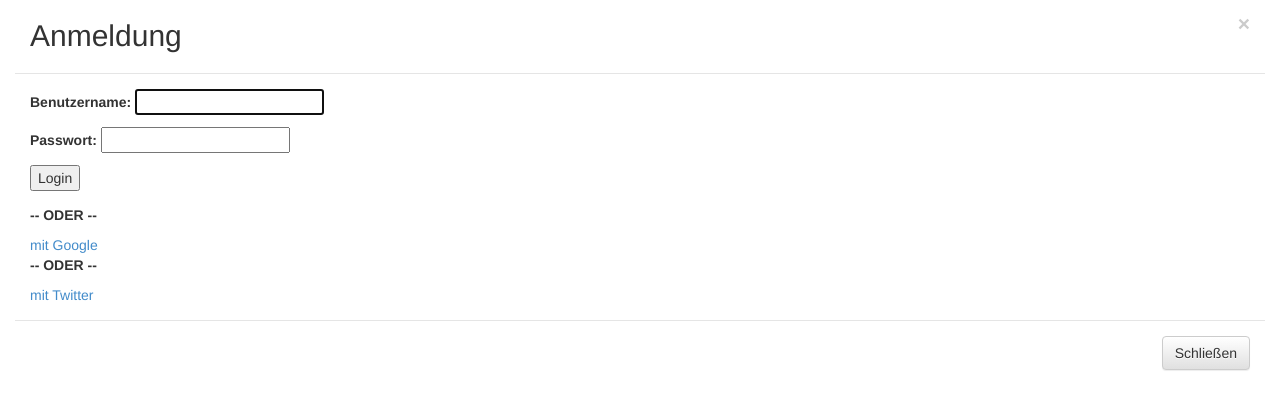
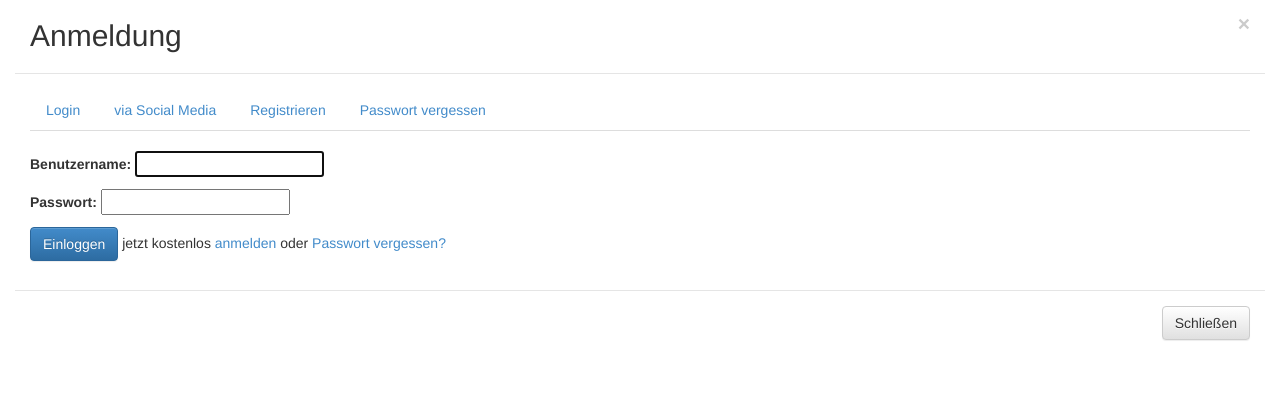
Before and after one commit to milkbread/KeinAbenteuer, a Django app: page /login/ in a window 1280 px wide. Shown: the top 410 px of the page. Run offline with Django 3.2, Linux system fonts and the light colour scheme; some libraries are stand-ins or nearby versions.

Commit message:
Modal login with tabs ... basically

```diff
--- a/core/templates/core/master.html
+++ b/core/templates/core/master.html
@@ -63,11 +63,13 @@
                         </button>
                     </form>
                     <ul class="nav navbar-nav navbar-right">
+                        {% if not user.is_authenticated %}
                         <li>
                             <a data-toggle="modal" href="/login" data-target="#myModal">
                                 Login
                             </a>
                         </li>
+                        {% endif %}
                         {% if user.is_authenticated %}
                         <li class="dropdown">
                              <a href="#" class="dropdown-toggle" data-toggle="dropdown">{{ user.username }}<strong class="caret"></strong></a>
--- a/core/templates/registration/login.html
+++ b/core/templates/registration/login.html
@@ -8,27 +8,69 @@
 <div class="modal-header">
   <button type="button" class="close" data-dismiss="modal" aria-label="Close"><span aria-hidden="true">&times;</span></button>
   <h2 class="modal-title" id="myModalLabel">Anmeldung</h2>
+
 </div>
 <div class="modal-body">
-    <div class="row">
-        <div class="col-md-12">
-            <form method="post">
+    <div class="row-fluid">
+        <div class="span10 offset1">
+            <ul class="nav nav-tabs">
+                <li><a href="#login" data-toggle="tab">Login</a></li>
+                <li><a href="#sociallogin" data-toggle="tab">via Social Media</a></li>
+                <li><a href="#signup" data-toggle="tab">Registrieren</a></li>
+                <li><a href="#forgotpassword" data-toggle="tab">Passwort vergessen</a></li>
+            </ul>
+            </br>
+            <div class="tab-content">
+                <div class="tab-pane active" id="login">
+                    <form method="post" action="/login/">
                         {% csrf_token %}
-                {{ form.as_p }}
-                <button type="submit">Login</button>
+                        <p>
+                            <label for="id_username">Benutzername:</label>
+                            <input autofocus="" id="id_username" maxlength="254" name="username" type="text" required="">
+                        </p>
+                        <p>
+                            <label for="id_password">Passwort:</label>
+                            <input id="id_password" name="password" type="password" required="">
+                        </p>
+                        <button type="submit" class="btn btn-primary">Einloggen</button>
+                        jetzt kostenlos <a href="#signup" data-toggle="tab">anmelden</a>
+                        oder <a href="#forgotpassword" data-toggle="tab">Passwort vergessen?</a>
                     </form>
                 </div>
+                <div class="tab-pane fade" id="signup">
+                    <form method="post" action="/signup/">
+                        {% csrf_token %}
+                        <p>
+                            <label for="id_username">Benutzername:</label>
+                            <input autofocus="" id="id_username" maxlength="150" name="username" type="text" required="">
+                            <span class="helptext">Erforderlich. 150 Zeichen oder weniger. Nur Buchstaben, Ziffern und @/./+/-/_.</span>
+                        </p>
+                        <p>
+                            <label for="id_password1">Passwort:</label>
+                            <input id="id_password1" name="password1" type="password" required="">
+                        </p>
+                        <p>
+                            <label for="id_password2">Passwort bestätigen:</label>
+                            <input id="id_password2" name="password2" type="password" required="">
+                                <span class="helptext">Bitte das selbe Passwort zur Bestätigung erneut eingeben.</span>
+                            </p>
+                        <button type="submit" class="btn btn-primary">Anmelden</button>
+                    </form>
                 </div>
-    <div class="row">
-        <div class="col-md-12">
+                <div class="tab-pane fade" id="forgotpassword">
+                    <form method="post" action='' name="forgot_password">
+                        <p>Das kann jedem mal passieren! Dann beantrage ein neues!</p>
+                        <input type="text" class="span12" name="eid" id="email" placeholder="Email">
+                        <p><button type="submit" class="btn btn-primary">Senden</button>
+                        </p>
+                    </form>
+                </div>
+                <div class="tab-pane fade" id="sociallogin">
+                    <a href="{% url 'social:begin' 'google-oauth2' %}?next=/">mit Google</a>
                     <p><strong>-- ODER --</strong></p>
-            <a href="{% url 'social:begin' 'google-oauth2' %}?next=/">mit Google</a>
+                    <a href="{% url 'social:begin' 'twitter' %}">mit Twitter</a>
                 </div>
             </div>
-    <div class="row">
-        <div class="col-md-12">
-            <p><strong>-- ODER --</strong></p>
-            <a href="{% url 'social:begin' 'twitter' %}">mit Twitter</a>
         </div>
     </div>
 </div>
--- a/core/urls.py
+++ b/core/urls.py
@@ -3,4 +3,5 @@ from . import views
 
 urlpatterns = [
     url(r'^$', views.home, name='home'),
+    url(r'^signup/$', views.signup, name='signup'),
 ]
```
Also changed, not shown: core/templates/core/signup.html (added, +26 -0 lines), core/views.py (+21 -1 lines). Lines whose indentation alone changed are shown as unchanged.
